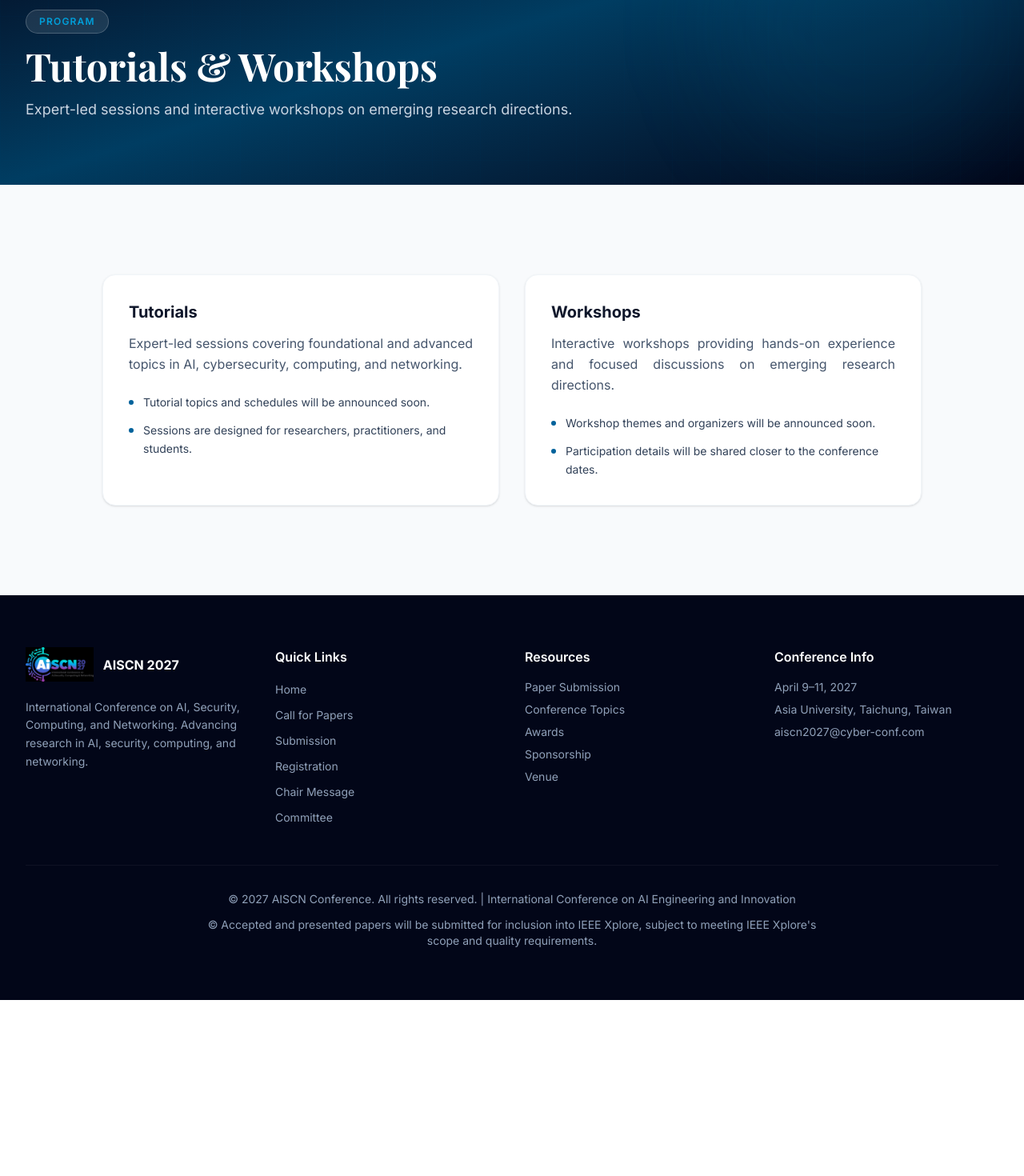
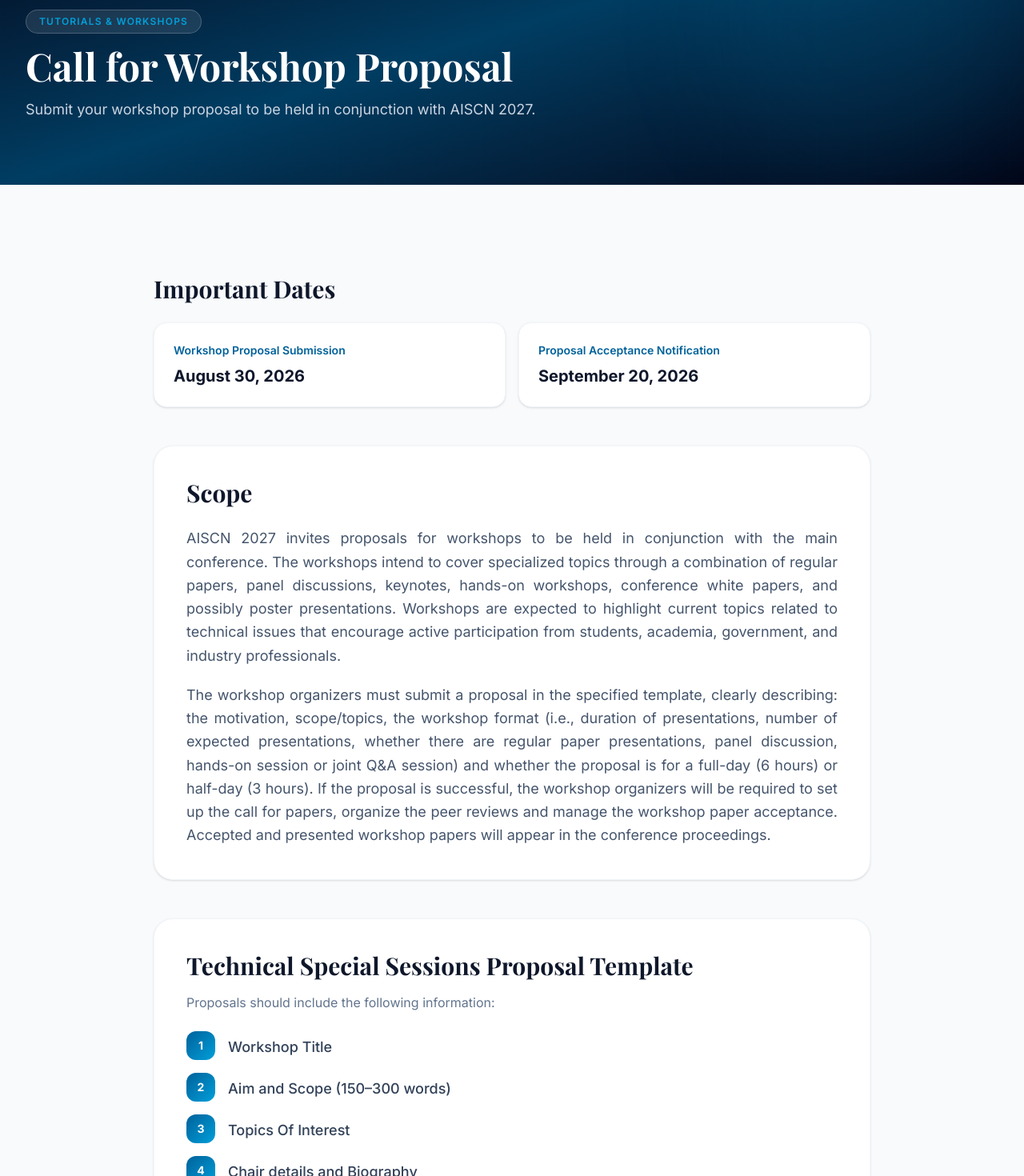
Before and after one commit to zainulhassan55/conference_website_asia, a React (Vite) app in the folder conference-website/: page /tutorials in a window 1280 px wide. Shown: the part 160-1630 px from the top of the page at 80% size. Before the commit the page ends 1410 px from the top, so only its background shows below. Built offline with nearby package versions, Linux system fonts and the light colour scheme.

Commit message:
workshops updated

```diff
--- a/conference-website/src/components/TutorialsWorkshops.jsx
+++ b/conference-website/src/components/TutorialsWorkshops.jsx
@@ -1,36 +1,79 @@
-import SectionHeading from "./SectionHeading";
-import { tutorialsWorkshops } from "../data/conferenceData";
+import { conference, workshopProposal } from "../data/conferenceData";
 
-export default function TutorialsWorkshops({ showHeading = true }) {
+export default function TutorialsWorkshops() {
   return (
     <section id="tutorials" className="py-20 lg:py-28 bg-slate-50">
       <div className="max-w-7xl mx-auto px-4 sm:px-6 lg:px-8">
-        {showHeading && (
-          <SectionHeading
-            badge="Tutorials & Workshops"
-            title="Deep Dive Sessions"
-            subtitle="Complementing the main technical program with focused learning and collaborative discussions."
-          />
-        )}
+        <div className="max-w-4xl mx-auto space-y-10 lg:space-y-12">
+          <div>
+            <h2 className="text-2xl sm:text-3xl font-bold text-slate-900 font-[family-name:var(--font-display)]">
+              Important Dates
+            </h2>
+            <div className="mt-6 grid sm:grid-cols-2 gap-4">
+              {workshopProposal.importantDates.map((item) => (
+                <div
+                  key={item.label}
+                  className="rounded-2xl bg-white border border-slate-100 p-6 shadow-sm"
+                >
+                  <p className="text-ieee-blue font-semibold text-sm">{item.label}</p>
+                  <p className="mt-2 text-slate-900 text-xl font-bold">{item.date}</p>
+                </div>
+              ))}
+            </div>
+          </div>
 
-        <div className="grid md:grid-cols-2 gap-6 lg:gap-8 max-w-5xl mx-auto">
-          {tutorialsWorkshops.map((section) => (
-            <div
-              key={section.title}
-              className="rounded-2xl bg-white border border-slate-100 p-8 shadow-sm hover:shadow-md transition-shadow"
+          <div className="rounded-3xl bg-white border border-slate-100 p-8 lg:p-10 shadow-sm">
+            <h2 className="text-2xl sm:text-3xl font-bold text-slate-900 font-[family-name:var(--font-display)]">
+              Scope
+            </h2>
+            <div className="mt-6 space-y-5 text-slate-600 text-base sm:text-lg leading-relaxed">
+              {workshopProposal.scope.map((paragraph) => (
+                <p key={paragraph.slice(0, 40)}>{paragraph}</p>
+              ))}
+            </div>
+          </div>
+
+          <div className="rounded-3xl bg-white border border-slate-100 p-8 lg:p-10 shadow-sm">
+            <h2 className="text-2xl sm:text-3xl font-bold text-slate-900 font-[family-name:var(--font-display)]">
+              Technical Special Sessions Proposal Template
+            </h2>
+            <p className="mt-4 text-slate-500 text-sm sm:text-base">
+              Proposals should include the following information:
+            </p>
+            <ul className="mt-6 space-y-4">
+              {workshopProposal.templateFields.map((field, index) => (
+                <li key={field} className="flex items-start gap-4">
+                  <span className="flex h-9 w-9 shrink-0 items-center justify-center rounded-xl bg-gradient-to-br from-ieee-blue to-ieee-light text-sm font-bold text-white">
+                    {index + 1}
+                  </span>
+                  <span className="pt-1.5 text-slate-700 text-base sm:text-lg font-medium">{field}</span>
+                </li>
+              ))}
+            </ul>
+          </div>
+
+          <div className="rounded-3xl p-8 lg:p-10 bg-gradient-to-br from-ieee-dark to-ieee-blue text-white shadow-xl shadow-ieee-blue/20">
+            <h2 className="text-2xl sm:text-3xl font-bold font-[family-name:var(--font-display)]">
+              Submission
+            </h2>
+            <p className="mt-4 text-slate-200 text-base sm:text-lg leading-relaxed">
+              Please submit the final proposal to:
+            </p>
+            <div className="mt-6 p-5 rounded-2xl bg-white/10 border border-white/20">
+              <a
+                href={`mailto:${conference.contact.email}?subject=AISCN 2027 Workshop Proposal`}
+                className="text-white text-lg sm:text-xl font-bold hover:text-ieee-light transition-colors break-all"
+              >
+                {conference.contact.email}
+              </a>
+            </div>
+            <a
+              href={`mailto:${conference.contact.email}?subject=AISCN 2027 Workshop Proposal`}
+              className="mt-6 inline-flex px-8 py-3.5 bg-white text-ieee-blue font-semibold rounded-xl hover:bg-slate-100 transition-colors"
             >
-              <h3 className="text-xl font-bold text-slate-900">{section.title}</h3>
-              <p className="mt-3 text-slate-600 leading-relaxed">{section.description}</p>
-              <ul className="mt-6 space-y-3">
-                {section.items.map((item) => (
-                  <li key={item} className="flex gap-3 text-slate-700 text-sm leading-relaxed">
-                    <span className="mt-2 w-1.5 h-1.5 rounded-full bg-ieee-blue shrink-0" />
-                    {item}
-                  </li>
-                ))}
-              </ul>
-            </div>
-          ))}
+              Submit Proposal
+            </a>
+          </div>
         </div>
       </div>
     </section>
--- a/conference-website/src/data/conferenceData.js
+++ b/conference-website/src/data/conferenceData.js
@@ -454,23 +454,20 @@ export const welcomeMessage = {
   ],
 };
 
-export const tutorialsWorkshops = [
-  {
-    title: "Tutorials",
-    description:
-      "Expert-led sessions covering foundational and advanced topics in AI, cybersecurity, computing, and networking.",
-    items: [
-      "Tutorial topics and schedules will be announced soon.",
-      "Sessions are designed for researchers, practitioners, and students.",
-    ],
-  },
-  {
-    title: "Workshops",
-    description:
-      "Interactive workshops providing hands-on experience and focused discussions on emerging research directions.",
-    items: [
-      "Workshop themes and organizers will be announced soon.",
-      "Participation details will be shared closer to the conference dates.",
-    ],
-  },
-];
+export const workshopProposal = {
+  importantDates: [
+    { label: "Workshop Proposal Submission", date: "August 30, 2026" },
+    { label: "Proposal Acceptance Notification", date: "September 20, 2026" },
+  ],
+  scope: [
+    "AISCN 2027 invites proposals for workshops to be held in conjunction with the main conference. The workshops intend to cover specialized topics through a combination of regular papers, panel discussions, keynotes, hands-on workshops, conference white papers, and possibly poster presentations. Workshops are expected to highlight current topics related to technical issues that encourage active participation from students, academia, government, and industry professionals.",
+    "The workshop organizers must submit a proposal in the specified template, clearly describing: the motivation, scope/topics, the workshop format (i.e., duration of presentations, number of expected presentations, whether there are regular paper presentations, panel discussion, hands-on session or joint Q&A session) and whether the proposal is for a full-day (6 hours) or half-day (3 hours). If the proposal is successful, the workshop organizers will be required to set up the call for papers, organize the peer reviews and manage the workshop paper acceptance. Accepted and presented workshop papers will appear in the conference proceedings.",
+  ],
+  templateFields: [
+    "Workshop Title",
+    "Aim and Scope (150–300 words)",
+    "Topics Of Interest",
+    "Chair details and Biography",
+    "Potential Contributors",
+  ],
+};
--- a/conference-website/src/pages/TutorialsPage.jsx
+++ b/conference-website/src/pages/TutorialsPage.jsx
@@ -5,11 +5,11 @@ export default function TutorialsPage() {
   return (
     <>
       <PageBanner
-        badge="Program"
-        title="Tutorials & Workshops"
-        subtitle="Expert-led sessions and interactive workshops on emerging research directions."
+        badge="Tutorials & Workshops"
+        title="Call for Workshop Proposal"
+        subtitle="Submit your workshop proposal to be held in conjunction with AISCN 2027."
       />
-      <TutorialsWorkshops showHeading={false} />
+      <TutorialsWorkshops />
     </>
   );
 }
```
